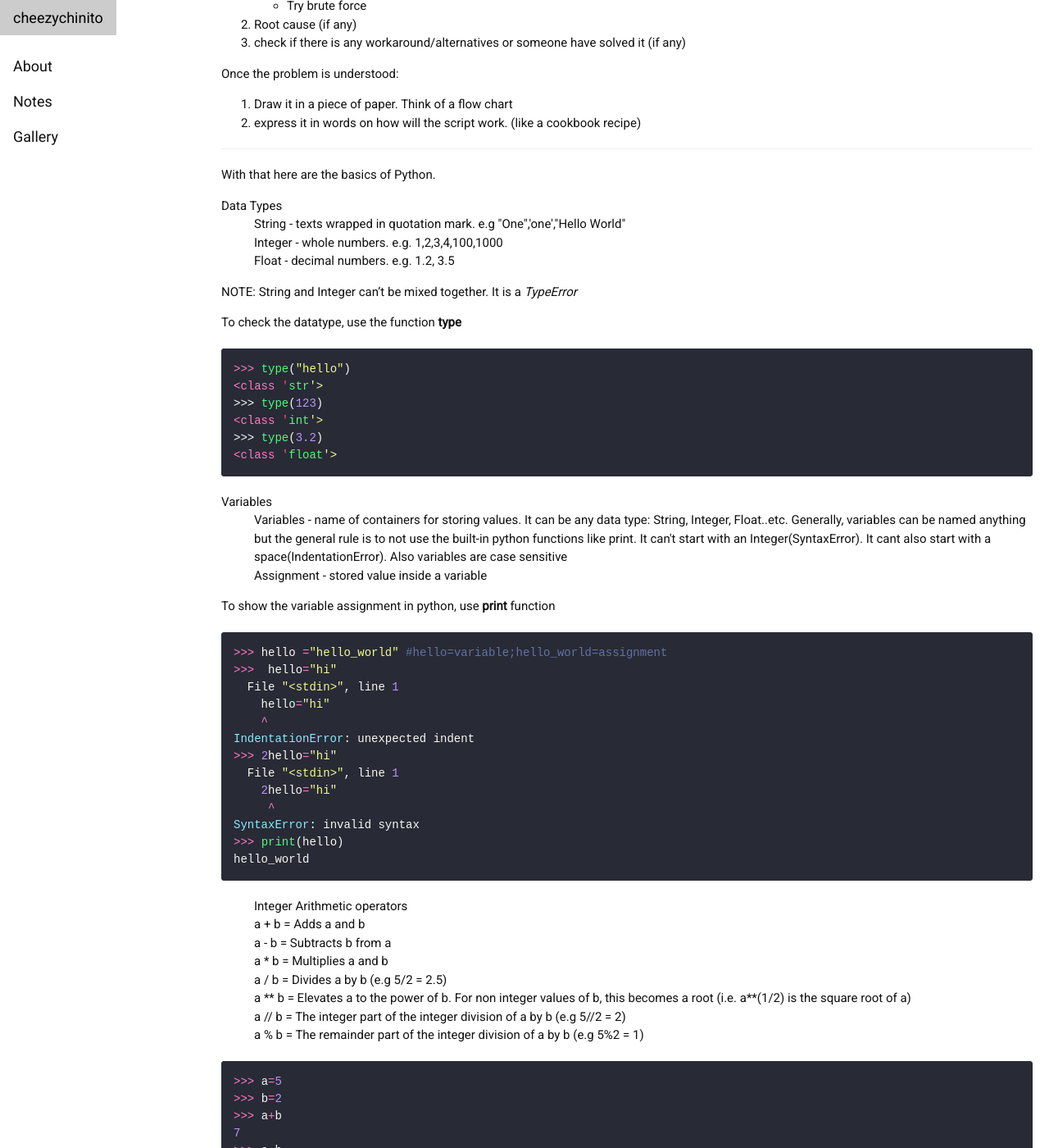
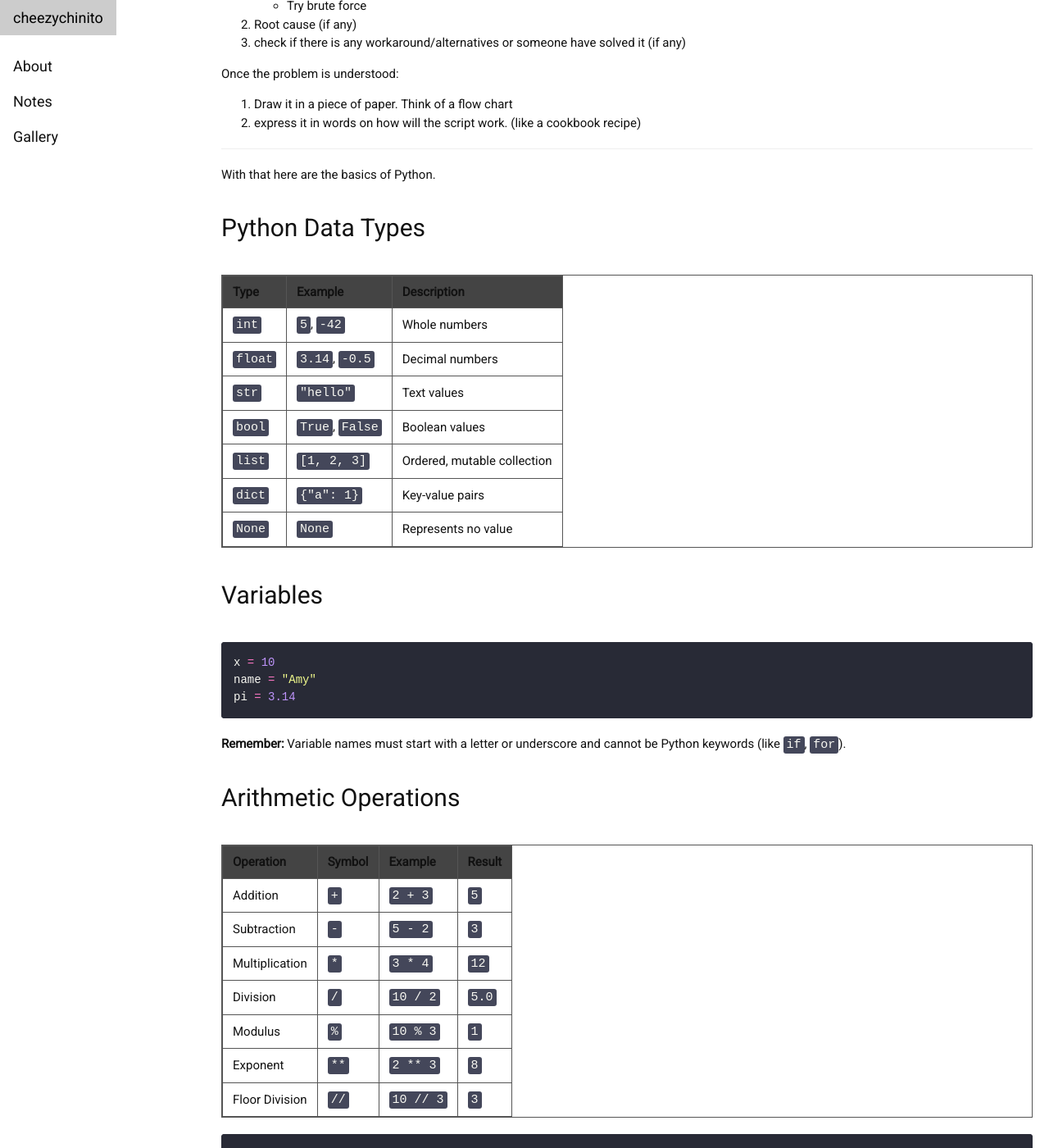
Before and after one commit to agyago/agyago.github.io, a Jekyll site: the page built from _posts/2022-01-08-PythonBasics.md, in a window 1280 px wide and 1400 px high, scrolled down 551 px. Shown: the whole window at 82% size. Built offline with Jekyll 4.4.1, drawn with Linux system fonts in a browser that asks for light colours; comment, search, counter and statistics services are not loaded; some of the changed text lies outside the part shown.

Commit message:
clean looking python basics

````diff
--- a/_posts/2022-01-08-PythonBasics.md
+++ b/_posts/2022-01-08-PythonBasics.md
@@ -18,230 +18,144 @@ But I was wrong, first is to understand the problem that I need to solve. Of cou
 2. Root cause (if any)
 3. check if there is any workaround/alternatives or someone have solved it (if any)
 
-
-<p> Once the problem is understood:</p>
+Once the problem is understood:
 
 1. Draw it in a piece of paper. Think of a flow chart
 2. express it in words on how will the script work. (like a cookbook recipe)
 
-
 ---
 
-<p> With that here are the basics of Python. </p>
-  <dt> Data Types </dt>
-  <dd> String  - texts wrapped in quotation mark. e.g "One",'one',"Hello World" </dd>
-  <dd> Integer - whole numbers. e.g. 1,2,3,4,100,1000 </dd>
-  <dd> Float   - decimal numbers. e.g. 1.2, 3.5 </dd>
+With that here are the basics of Python.
 
-  NOTE: String and Integer can't be mixed together. It is a *TypeError*
+## Python Data Types
 
-   To check the datatype, use the function **type**
+| Type | Example | Description |
+|------|---------|-------------|
+| `int` | `5`, `-42` | Whole numbers |
+| `float` | `3.14`, `-0.5` | Decimal numbers |
+| `str` | `"hello"` | Text values |
+| `bool` | `True`, `False` | Boolean values |
+| `list` | `[1, 2, 3]` | Ordered, mutable collection |
+| `dict` | `{"a": 1}` | Key-value pairs |
+| `None` | `None` | Represents no value |
+
+## Variables
+```python
+x = 10
+name = "Amy"
+pi = 3.14
+```
+
+**Remember:** Variable names must start with a letter or underscore and cannot be Python keywords (like `if`, `for`).
+
+## Arithmetic Operations
+
+| Operation | Symbol | Example | Result |
+|-----------|--------|---------|--------|
+| Addition | `+` | `2 + 3` | `5` |
+| Subtraction | `-` | `5 - 2` | `3` |
+| Multiplication | `*` | `3 * 4` | `12` |
+| Division | `/` | `10 / 2` | `5.0` |
+| Modulus | `%` | `10 % 3` | `1` |
+| Exponent | `**` | `2 ** 3` | `8` |
+| Floor Division | `//` | `10 // 3` | `3` |
 
 ```python
->>> type("hello")
-<class 'str'>
->>> type(123)
-<class 'int'>
->>> type(3.2)
-<class 'float'>
+print(3 + 4)
+print(10 % 3)
+print(2 ** 4)
 ```
 
-  <dt> Variables </dt>
-  <dd> Variables - name of containers for storing values. It can be any data type: String, Integer, Float..etc.
-  Generally, variables can be named anything but the general rule is to not use the built-in python functions like print.
-  It can't start with an Integer(SyntaxError). It cant also start with a space(IndentationError). Also
-  variables are case sensitive</dd>
-  <dd> Assignment - stored value inside a variable </dd>
+**Remember:** Use `//` for integer division, and `/` for float division.
 
- To show the variable assignment in python, use **print** function
+## Strings
+```python
+name = "Alice"
+print("Hello, " + name)
+print(f"Hello, {name}")
+print("Length:", len(name))
 
+word = "Python"
+print(word[0])     # P
+print(word[-1])    # n
+print(word[0:2])   # Py
+```
+
+## Lists
+```python
+fruits = ["apple", "banana", "cherry"]
+print(fruits[1])         # banana
+fruits.append("date")    # add item
+fruits.remove("apple")   # remove item
+```
+
+**Remember:** Use `append()` to add, `pop()` to remove by index, or `remove()` by value.
+
+## Dictionaries
+```python
+person = {"name": "John", "age": 30}
+print(person["name"])
+person["age"] = 31
+person["job"] = "Engineer"
+```
+
+**Remember:** Keys must be unique. They're usually strings or numbers.
+
+## Conditionals
+```python
+age = 18
+if age >= 18:
+    print("Adult")
+elif age > 12:
+    print("Teenager")
+else:
+    print("Child")
+```
+
+**Remember:** Indentation is mandatory in Python. Use `and`, `or`, `not` for logic.
+
+## Boolean Logic
+```python
+is_raining = True
+is_cold = False
+
+if is_raining and not is_cold:
+    print("Take umbrella, no coat.")
+```
+
+## None
+```python
+result = None
+if result is None:
+    print("No result yet.")
+```
+
+## Type Checking and Conversion
+```python
+x = "123"
+print(type(x))         # <class 'str'>
+y = int(x)
+print(type(y))         # <class 'int'>
+```
+
+## Final Tips
+- Use `type()` to check the data type.
+- Use `print()` to debug.
+- Explore with `dir()` and `help()`.
 
 ```python
->>> hello ="hello_world" #hello=variable;hello_world=assignment
->>>  hello="hi"
-  File "<stdin>", line 1
-    hello="hi"
-    ^
-IndentationError: unexpected indent
->>> 2hello="hi"
-  File "<stdin>", line 1
-    2hello="hi"
-     ^
-SyntaxError: invalid syntax
->>> print(hello)
-hello_world
+print(dir(str))
+help(str.upper)
 ```
 
+## Quick Summary
 
-  <dd> Integer Arithmetic operators </dd>
-  <dd> a + b = Adds a and b </dd>
-  <dd> a - b = Subtracts b from a </dd>
-  <dd> a * b = Multiplies a and b </dd>
-  <dd> a / b = Divides a by b (e.g 5/2 = 2.5) </dd>
-  <dd> a ** b = Elevates a to the power of b. For non integer values of b, this becomes a root (i.e. a**(1/2) is the square root of a) </dd>
-  <dd> a // b = The integer part of the integer division of a by b (e.g 5//2 = 2) </dd>
-  <dd> a % b = The remainder part of the integer division of a by b (e.g 5%2 = 1) </dd>
-
-  ```python
->>> a=5
->>> b=2
->>> a+b
-7
->>> a-b
-3
->>> a*b
-10
->>> a/b
-2.5
->>> a**b
-25
->>> a//b
-2
->>> a%b
-1
-```
-
-  <dt> Conditionals </dt>
-  <dd> <b>Compare</b> </dd>
-  <dd> a == b: a is equal to b </dd>
-  <dd> a != b: a is different than b </dd>
-  <dd> a < b: a is smaller than b </dd>
-  <dd> a <= b: a is smaller or equal to b </dd>
-  <dd> a > b: a is bigger than b </dd>
-  <dd> a >= b: a is bigger or equal to b </dd>
-  <dd> <b>Logic operators</b> </dd>
-  <dd> a and b: True if both a and b are True. False otherwise. </dd>
-  <dd>  a or b: True if either a or b or both are True. False if both are False. </dd>
-  <dd> not a: True if a is False, False if a is True. </dd>
-
-  ```python
->>> a=5
->>> b=2
->>> a==b
-False
->>> a!=b
-True
->>> a<5
-False
->>> a>b
-True
->>> a<=b
-False
->>> a>=b
-True
->>> True and True
-True
->>> False and True
-False
->>> True or True
-True
->>> False or False
-False
->>> True or False
-True
->>> not True
-False
->>> not False
-True
-```
-
-  <dt> Branching conditionals </dt>
-  <dd> <b> if-elif-else block </b> </dd>
-
-  ---
-  **REMEMBER**
-
-  Indentation matters in Python
-
-  ---
-
-  ```python
-if condition1:
-	if-block
-elif condition2:
-	elif-block
-else:
-	else-block
-
- # EXAMPLE1
-
- age = 10
- if age < 18:
-    print('not considered adult')
- elif age < 35:
-    print('work hard and invest wisely')
- elif age >= 36:
-    print('reap benefits')
-
-not considered adult
-
- # EXAMPLE2
-
-age,color=15,'yellow'
-if age <=30 and ( color == 'white' or color == 'yellow'):
-    print('still good')
-else:
-    print('spoiled')
-
-spoiled
-```
-  <dt> Loops </dt>
-  <dd> <b> While loops </b> </dd>
-  <dd> continuous loop/execute based on the value of a condition. It start by using while and semi colon and new line indentation, just like an if statement.
-  During looping initializing variables matters, check before running the program else you might encounter a NameError or worse endless loop.</dd>
-
-  ```python
-  variable=assignment
-  while variable is True:
-     run code
-  ```
-
-  <dd> <b> For loops </b> </dd>
-  <dd>  for loop can iterate over a sequence of values of any type, not just a range of numbers. Mostly used where there is a predefined sequence or range of numbers </dd>
-
-```python
-for variable in sequence
-    body
-```
-
-Range function - generates a sequence of integer numbers. e.g. range(5) - will count from 0 to 4 ; range(1,5) - count 1 to 4
-
----
-**REMEMBER**
-
-for loops are best when you want to iterate over a known sequence of elements but when you want to operate while a certain condition is true, while loops are the best choice.
-
----
-
-```python
->>> while count <=10:
-...   count+=1
-...   print(count)
-...
-1
-2
-3
-4
-5
-6
-7
-8
-9
-10
-11
->>> for i in range(10):
-...   print(i)
-...
-0
-1
-2
-3
-4
-5
-6
-7
-8
-9
->>>
-
-```
+| Concept | Example | Notes |
+|---------|---------|-------|
+| Variable | `x = 5` | Dynamic typing |
+| String | `f"Hello, {name}"` | Use f-strings |
+| List | `append()` | Ordered, mutable |
+| Dict | `{"a": 1}` | Key-value store |
+| If-Else | `if age >= 18` | Use indentation |
+| Arithmetic | `**, //, %` | Power, floor division |
+| Boolean | `True / False` | Use `is` for `None` |
````
